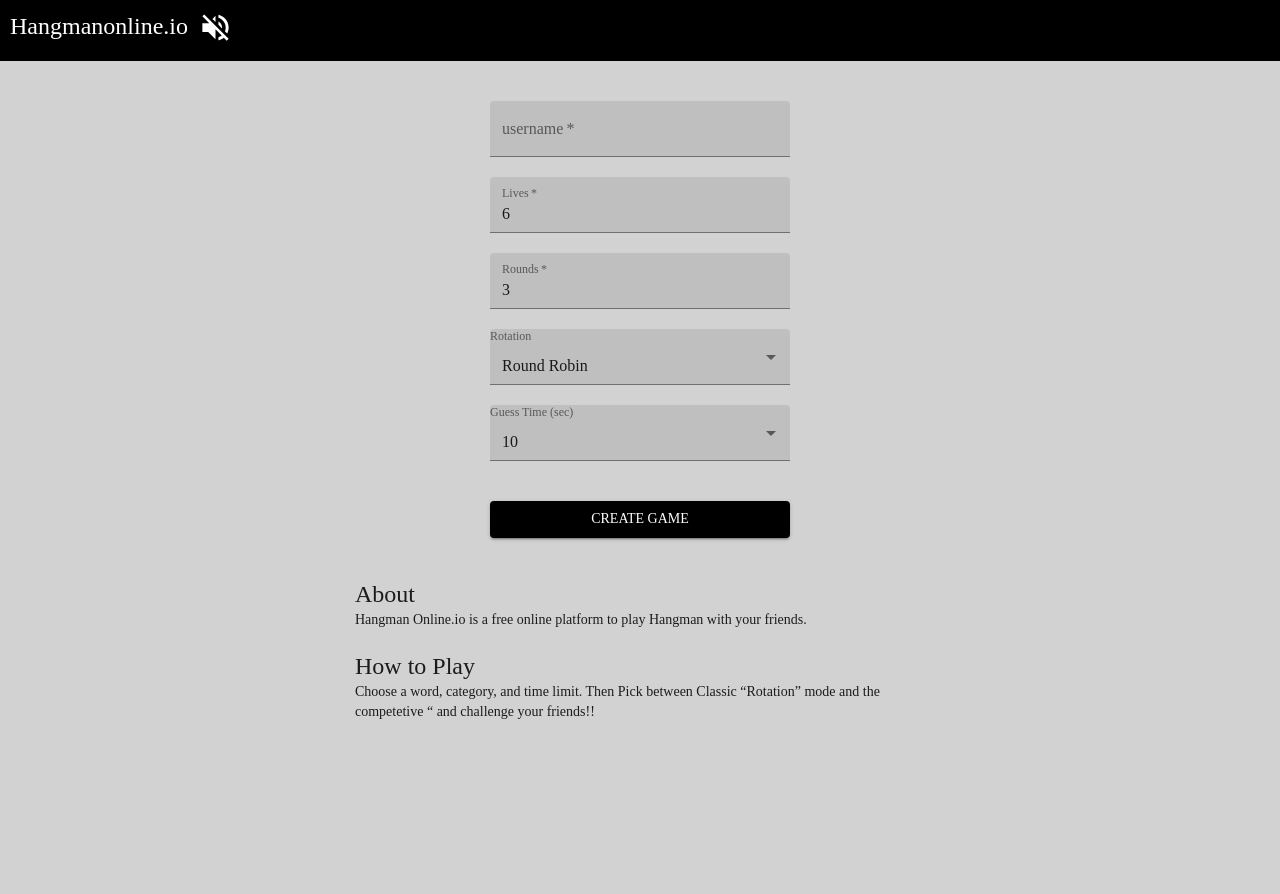
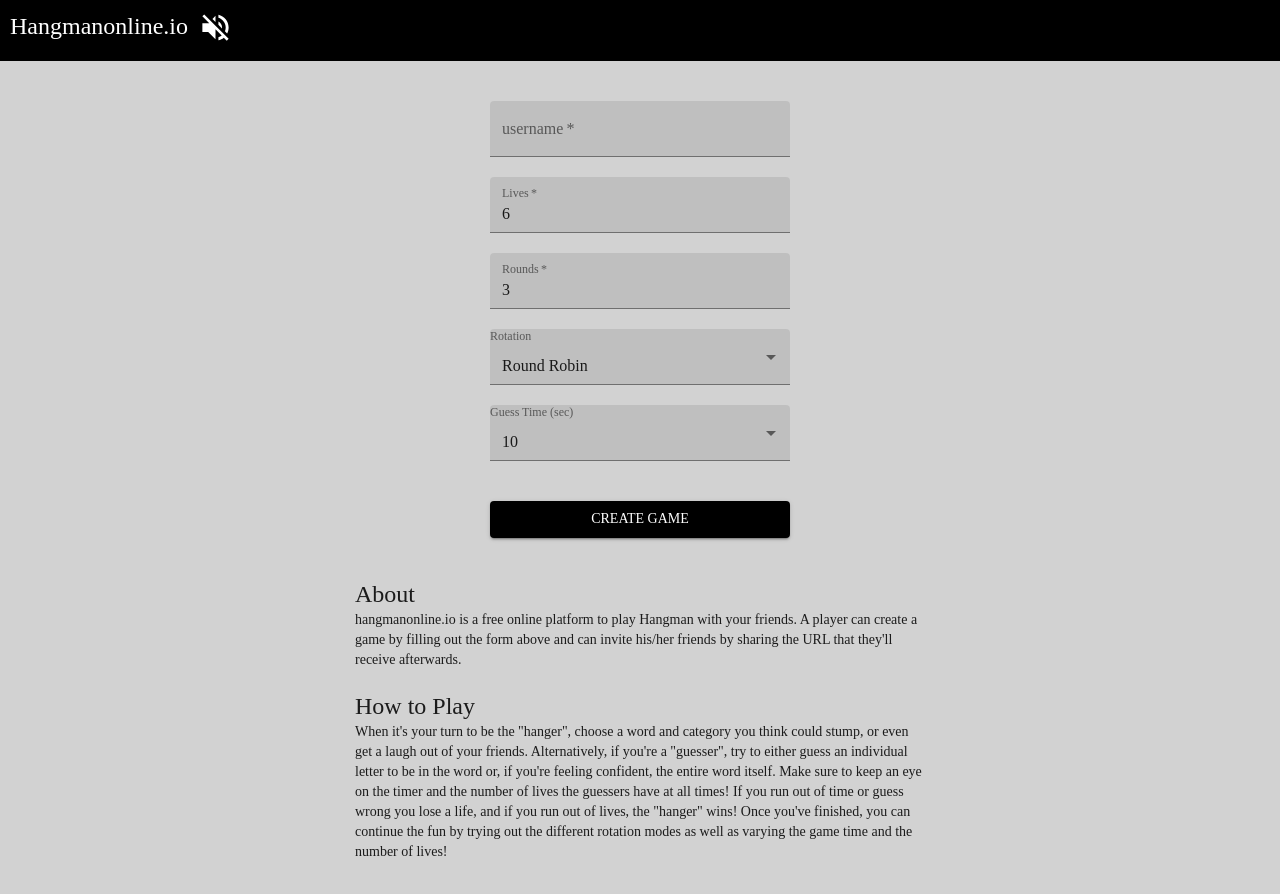
Before and after one commit to rimazmk/hangman-fe, a React (Create React App) app: page / in a window 1280 px wide. Shown: the top 894 px of the page. Before the commit the page ends 800 px from the top, so only its background shows below. Built offline with nearby package versions, Linux system fonts and the light colour scheme; a web font is replaced by a local one.

Commit message:
Update Home Page Text

```diff
--- a/src/components/Create.tsx
+++ b/src/components/Create.tsx
@@ -162,15 +162,23 @@ function Create({
       <Typography variant="h5">
         About <br />
       </Typography>
-      Hangman Online.io is a free online platform to play Hangman with your
-      friends.
+      hangmanonline.io is a free online platform to play Hangman with your
+      friends. A player can create a game by filling out the form above and can
+      invite his/her friends by sharing the URL that they'll receive afterwards.
       <br />
       <br />
       <Typography variant="h5">
         How to Play <br />
       </Typography>
-      Choose a word, category, and time limit. Then Pick between Classic
-      “Rotation” mode and the competetive “ and challenge your friends!!
+      When it's your turn to be the "hanger", choose a word and category you
+      think could stump, or even get a laugh out of your friends. Alternatively,
+      if you're a "guesser", try to either guess an individual letter to be in
+      the word or, if you're feeling confident, the entire word itself. Make
+      sure to keep an eye on the timer and the number of lives the guessers have
+      at all times! If you run out of time or guess wrong you lose a life, and
+      if you run out of lives, the "hanger" wins! Once you've finished, you can
+      continue the fun by trying out the different rotation modes as well as
+      varying the game time and the number of lives!
       <br />
       {roomID && roomID !== "" && <Redirect to={`/${roomID}`} />}
     </div>
```
